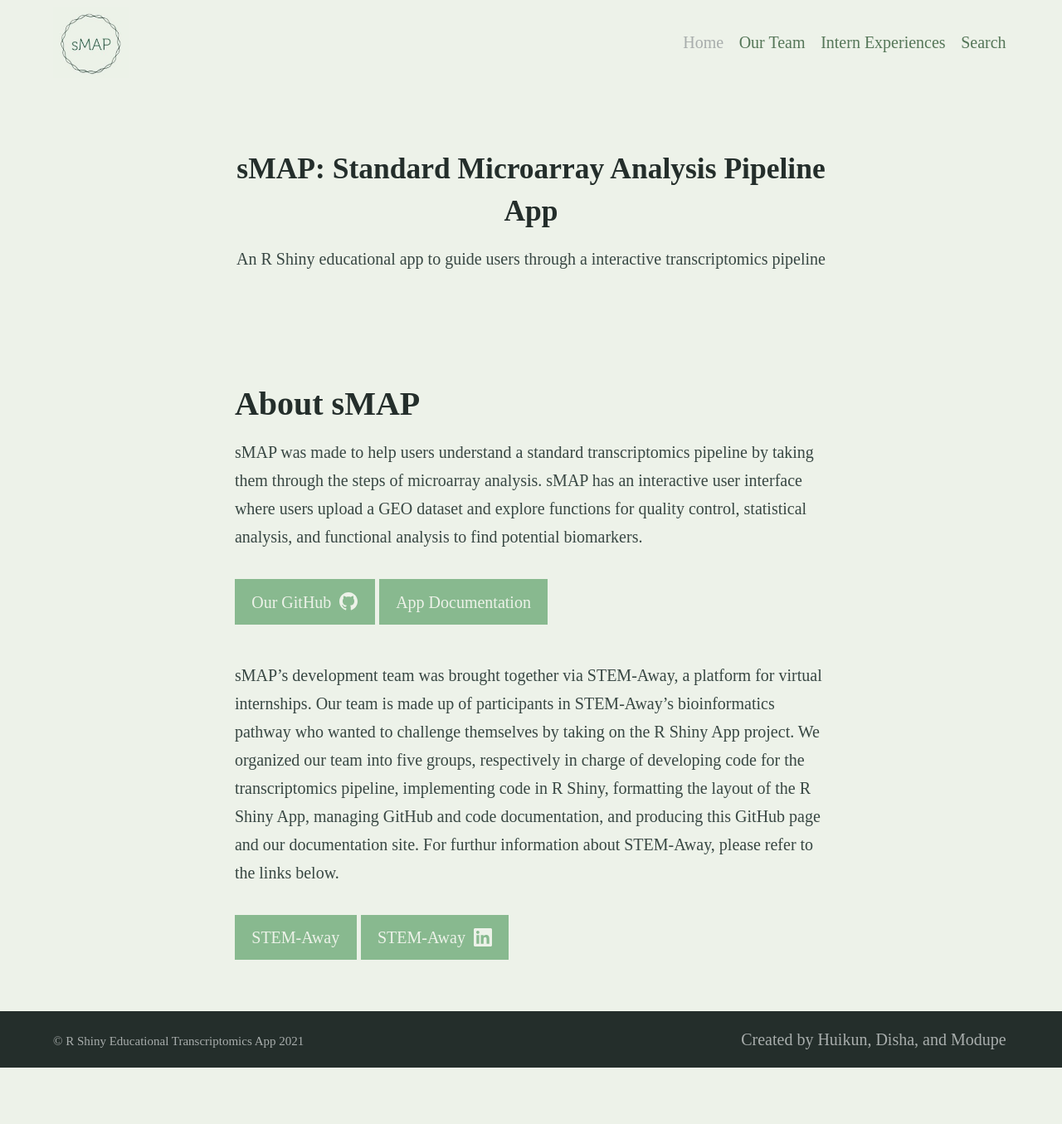
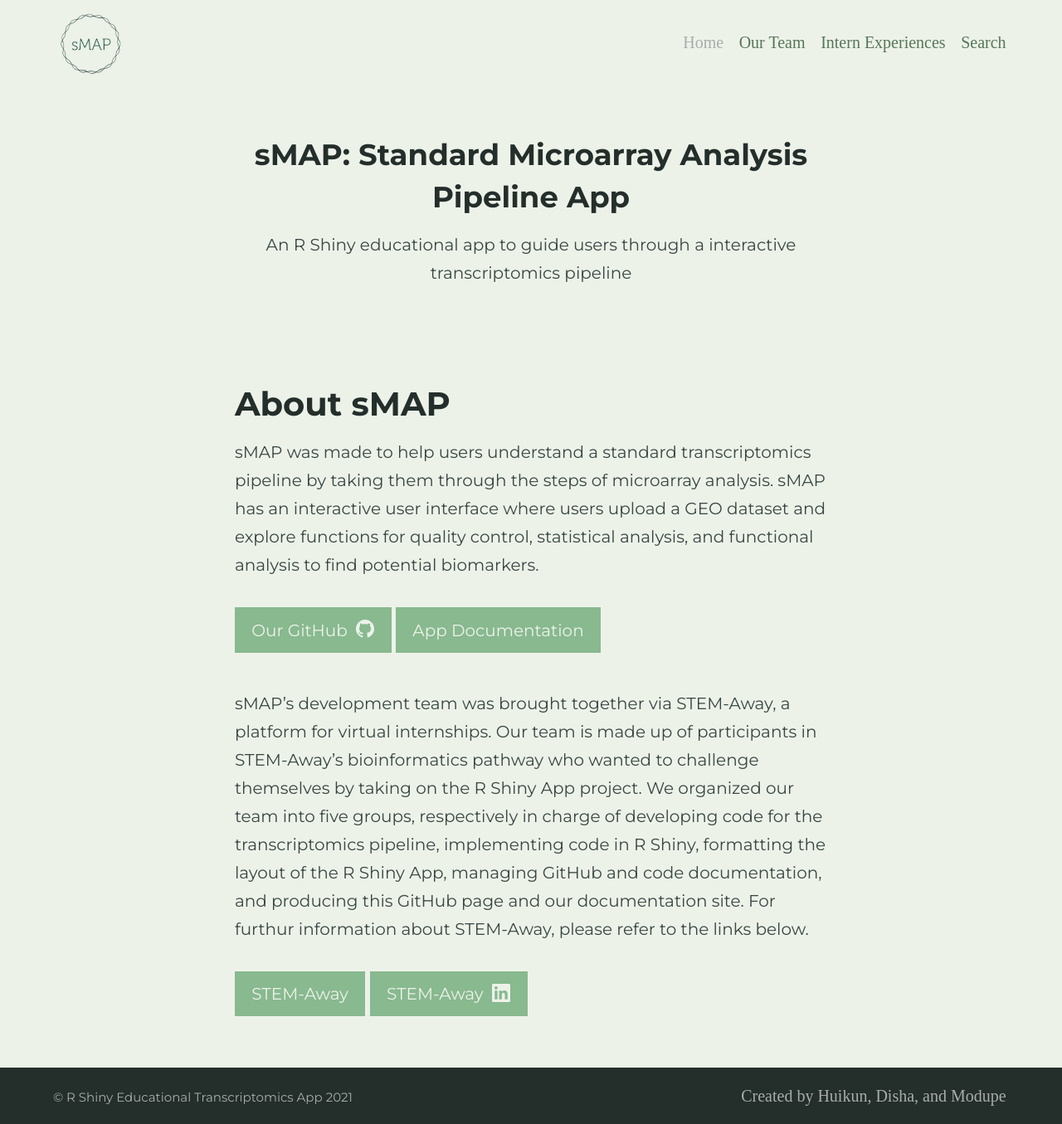
Before and after one commit to BI-STEM-Away/sMAP, a Jekyll site: the page built from index.md, in a window 1280 px wide. Shown: the whole page at 83% size. Built offline with Jekyll 4.4.1, drawn with Linux system fonts in a browser that asks for light colours; before the commit the page ends 1287 px from its top, so only the background shows below that.

Commit message:
Update _settings.scss

```diff
--- a/_sass/_settings.scss
+++ b/_sass/_settings.scss
@@ -23,7 +23,7 @@
 ) !default;
 
 $headingtype: (
-  font-family: "Montserrat sans-serif",
+  font-family: '"Montserrat", sans-serif',
   regular: 400,
   bold: 700,
   cap-height: 0.75,
```
